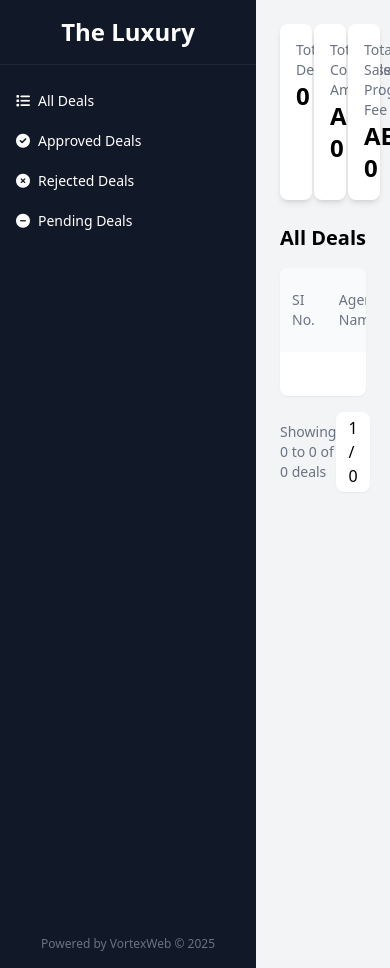
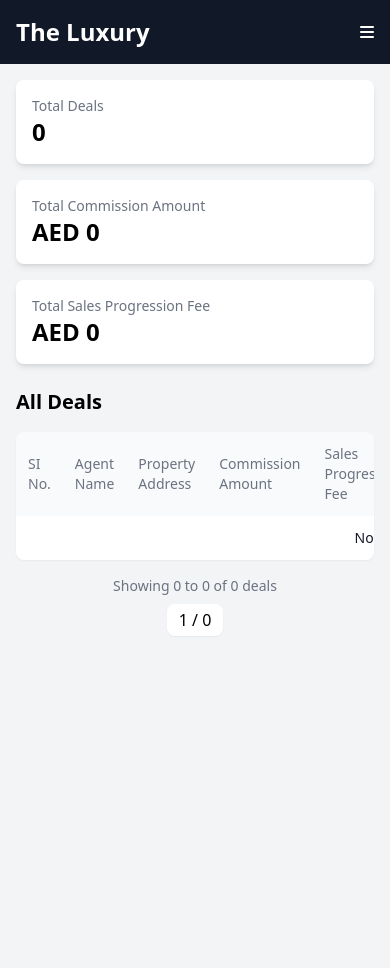
Before and after one commit to VortexWeb-Dev/the-luxury-deal-approval, a PHP site: page / in a window 390 px wide. Run offline with PHP 8.4, Linux system fonts and the light colour scheme; some libraries are stand-ins or nearby versions.

Commit message:
Make mobile responsive, update responsible person mapping

```diff
--- a/index.php
+++ b/index.php
@@ -10,37 +10,47 @@
 </head>
 
 <body class="bg-gray-100 font-sans antialiased">
-    <div class="flex h-screen">
-        <!-- Sidebar -->
-        <div class="w-64 bg-gray-900 text-white flex flex-col justify-between">
-            <div>
-                <div class="p-4 text-2xl font-bold border-b border-gray-800 text-center">
+    <div class="flex flex-col h-screen">
+        <!-- Mobile Header with Toggle Button -->
+        <div class="md:hidden bg-gray-900 text-white p-4 flex justify-between items-center">
+            <div class="text-2xl font-bold">The Luxury</div>
+            <button id="sidebar-toggle" class="text-white focus:outline-none">
+                <i class="fas fa-bars"></i>
+            </button>
+        </div>
+
+        <div class="flex flex-1 overflow-hidden">
+            <!-- Sidebar (hidden by default on mobile) -->
+            <div id="sidebar" class="fixed md:relative w-64 bg-gray-900 text-white h-full transform -translate-x-full md:translate-x-0 transition-transform duration-300 ease-in-out z-20">
+                <div class="hidden md:block p-4 text-2xl font-bold border-b border-gray-800 text-center">
                     The Luxury
                 </div>
                 <nav class="mt-4">
-                    <a href="#" class="block py-2.5 px-4 text-sm hover:bg-gray-800 flex items-center" onclick="showSection('all-deals')">
+                    <a href="#" class="block py-2.5 px-4 text-sm hover:bg-gray-800 flex items-center" onclick="showSection('all-deals'); closeSidebarOnMobile();">
                         <i class="fas fa-list mr-2"></i> All Deals
                     </a>
-                    <a href="#" class="block py-2.5 px-4 text-sm hover:bg-gray-800 flex items-center" onclick="showSection('approved-deals')">
+                    <a href="#" class="block py-2.5 px-4 text-sm hover:bg-gray-800 flex items-center" onclick="showSection('approved-deals'); closeSidebarOnMobile();">
                         <i class="fas fa-check-circle mr-2"></i> Approved Deals
                     </a>
-                    <a href="#" class="block py-2.5 px-4 text-sm hover:bg-gray-800 flex items-center" onclick="showSection('rejected-deals')">
+                    <a href="#" class="block py-2.5 px-4 text-sm hover:bg-gray-800 flex items-center" onclick="showSection('rejected-deals'); closeSidebarOnMobile();">
                         <i class="fas fa-times-circle mr-2"></i> Rejected Deals
                     </a>
-                    <a href="#" class="block py-2.5 px-4 text-sm hover:bg-gray-800 flex items-center" onclick="showSection('pending-deals')">
+                    <a href="#" class="block py-2.5 px-4 text-sm hover:bg-gray-800 flex items-center" onclick="showSection('pending-deals'); closeSidebarOnMobile();">
                         <i class="fas fa-minus-circle mr-2"></i> Pending Deals
                     </a>
                 </nav>
-            </div>
-            <div class="p-4 text-xs text-gray-500 text-center">
-                Powered by <a href="https://vortexweb.cloud" target="_blank" class="hover:underline">VortexWeb</a> © <?= date('Y') ?>
+                <div class="absolute bottom-0 left-0 right-0 p-4 text-xs text-gray-500 text-center">
+                    Powered by <a href="https://vortexweb.cloud" target="_blank" class="hover:underline">VortexWeb</a> © <span id="current-year"></span>
                 </div>
             </div>
 
+            <!-- Overlay to close sidebar when clicking outside -->
+            <div id="sidebar-overlay" class="fixed inset-0 bg-black opacity-50 z-10 hidden md:hidden" onclick="toggleSidebar()"></div>
+
             <!-- Main Content -->
-        <div class="flex-1 p-6 overflow-auto">
+            <div class="flex-1 p-4 md:p-6 overflow-auto w-full">
                 <!-- Stats -->
-            <div id="stats" class="grid grid-cols-3 gap-4 mb-6">
+                <div id="stats" class="grid grid-cols-1 sm:grid-cols-2 lg:grid-cols-3 gap-4 mb-6">
                     <div class="bg-white p-4 rounded-lg shadow-md">
                         <p class="text-sm text-gray-500">Total Deals</p>
                         <p class="text-2xl font-semibold" id="total-deals">0</p>
@@ -58,31 +68,63 @@
                 <!-- Sections -->
                 <div id="all-deals" class="section">
                     <h2 class="text-xl font-semibold mb-4">All Deals</h2>
-                <div id="all-deals-table" class="bg-white rounded-lg shadow-sm overflow-hidden"></div>
-                <div id="all-deals-pagination" class="mt-4 flex justify-between items-center"></div>
+                    <div id="all-deals-table" class="bg-white rounded-lg shadow-sm overflow-x-auto"></div>
+                    <div id="all-deals-pagination" class="mt-4 flex flex-col sm:flex-row justify-between items-center gap-2"></div>
                 </div>
 
                 <div id="pending-deals" class="section hidden">
-                <h2 class="text-xl font-semibold mb-4">Pending Deals (Director Approval)</span></h2>
-                <div id="pending-deals-table" class="bg-white rounded-lg shadow-sm overflow-hidden"></div>
-                <div id="pending-deals-pagination" class="mt-4 flex justify-between items-center"></div>
+                    <h2 class="text-xl font-semibold mb-4">Pending Deals (Director Approval)</h2>
+                    <div id="pending-deals-table" class="bg-white rounded-lg shadow-sm overflow-x-auto"></div>
+                    <div id="pending-deals-pagination" class="mt-4 flex flex-col sm:flex-row justify-between items-center gap-2"></div>
                 </div>
 
                 <div id="rejected-deals" class="section hidden">
-                <h2 class="text-xl font-semibold mb-4">Rejected Deals (Sales Progression Ongoing)</span></h2>
-                <div id="rejected-deals-table" class="bg-white rounded-lg shadow-sm overflow-hidden"></div>
-                <div id="rejected-deals-pagination" class="mt-4 flex justify-between items-center"></div>
+                    <h2 class="text-xl font-semibold mb-4">Rejected Deals (Sales Progression Ongoing)</h2>
+                    <div id="rejected-deals-table" class="bg-white rounded-lg shadow-sm overflow-x-auto"></div>
+                    <div id="rejected-deals-pagination" class="mt-4 flex flex-col sm:flex-row justify-between items-center gap-2"></div>
                 </div>
 
                 <div id="approved-deals" class="section hidden">
-                <h2 class="text-xl font-semibold mb-4">Approved Deals (Transfer in Progress)</span></h2>
-                <div id="approved-deals-table" class="bg-white rounded-lg shadow-sm overflow-hidden"></div>
-                <div id="approved-deals-pagination" class="mt-4 flex justify-between items-center"></div>
+                    <h2 class="text-xl font-semibold mb-4">Approved Deals (Transfer in Progress)</h2>
+                    <div id="approved-deals-table" class="bg-white rounded-lg shadow-sm overflow-x-auto"></div>
+                    <div id="approved-deals-pagination" class="mt-4 flex flex-col sm:flex-row justify-between items-center gap-2"></div>
+                </div>
             </div>
         </div>
     </div>
 
-    <script src="script.js"></script>
+    <script>
+        // Set current year in footer
+        document.getElementById('current-year').textContent = new Date().getFullYear();
+
+        // Sidebar toggle functionality
+        function toggleSidebar() {
+            const sidebar = document.getElementById('sidebar');
+            const overlay = document.getElementById('sidebar-overlay');
+
+            sidebar.classList.toggle('-translate-x-full');
+
+            if (sidebar.classList.contains('-translate-x-full')) {
+                overlay.classList.add('hidden');
+            } else {
+                overlay.classList.remove('hidden');
+            }
+        }
+
+        // Close sidebar on mobile after clicking a menu item
+        function closeSidebarOnMobile() {
+            if (window.innerWidth < 768) { // md breakpoint is typically 768px
+                toggleSidebar();
+            }
+        }
+
+        // Initialize sidebar toggle
+        document.getElementById('sidebar-toggle').addEventListener('click', toggleSidebar);
+
+        // Add your existing script.js functionality here or keep the external reference
+        // if it doesn't interfere with the new mobile functionality
+    </script>
+    <script src="./script.js"></script>
 </body>
 
 </html>
```
Also changed, not shown: script.js (+8 -39 lines). Lines whose indentation alone changed are shown as unchanged.
